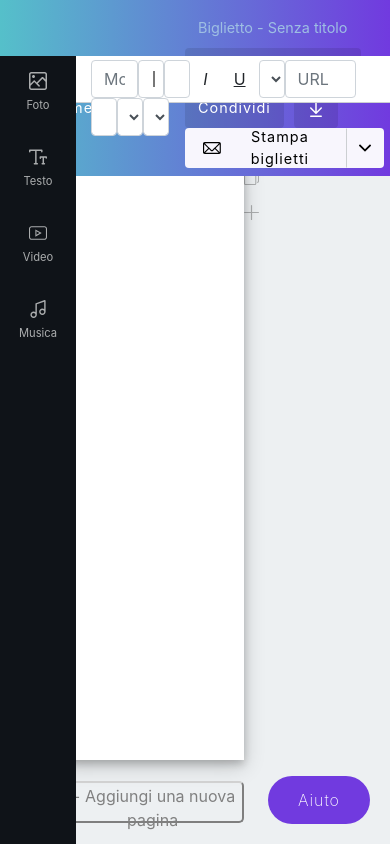
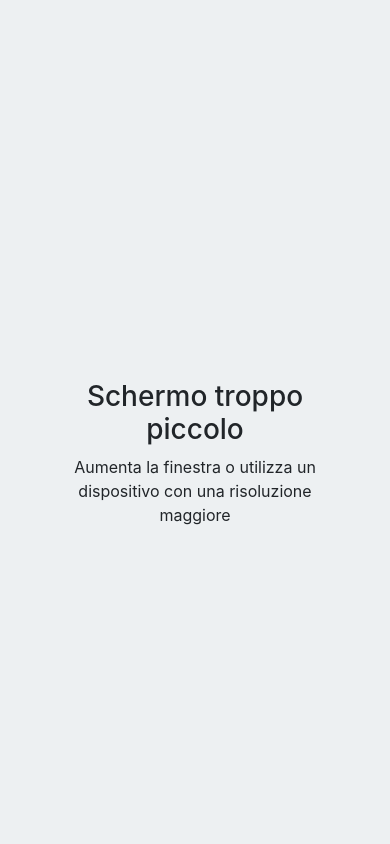
Before and after one commit to LorenzoAlto/canva-handmade, a plain HTML site: page index.html in a window 390 px wide. Drawn offline with nearby package versions, Linux system fonts and the light colour scheme.

Commit message:
Added responsivness, min-width of the screen for mobile devices ecc

```diff
--- a/css/style.css
+++ b/css/style.css
@@ -129,7 +129,7 @@ body {
   /* margin: 0 auto; */
 
   position: relative;
-  min-height: calc(100vh - 56px - 84px - 56px - 47px - 5px);
+  min-height: calc(795px - 56px - 84px - 56px - 47px - 5px);
   background-color: #ffffff;
   box-shadow: 0 4px 8px 0 rgba(0, 0, 0, 0.2), 0 6px 20px 0 rgba(0, 0, 0, 0.19);
   padding: 0;
@@ -219,6 +219,7 @@ body {
 
 .float:hover {
   background-color: rgb(138, 82, 252);
+  text-decoration: none;
 }
 /* impostare un immagine di default che rientri nel div */
 .canvas img {
@@ -247,3 +248,48 @@ body {
   margin-right: auto;
   width: 50%;
 }
+
+.sandwich {
+  display: none;
+}
+
+.secondary {
+  display: none;
+}
+
+@media screen and (max-width: 1418px) {
+  .navigation {
+    display: none;
+  }
+
+  .sandwich {
+    display: block;
+    text-align: right;
+  }
+
+  .sandwich img {
+
+    margin-top: 8px;
+  }
+}
+
+@media screen and (max-width: 950px) {
+  .change {
+    display: none;
+  }
+}
+
+@media screen and (max-width: 767px) {
+  .primary {
+    display: none;
+  }
+
+  .secondary {
+    display: block;
+    text-align: center;
+  }
+
+  .secondary h3 {
+    padding-top: 45vh;
+  }
+}
--- a/index.html
+++ b/index.html
@@ -88,11 +88,11 @@
     <title>Progetto senza titolo</title>
   </head>
   <body ondragover="drag_over(event)" ondrop="drop(event)">
-    <div class="container-fluid">
+    <div class="container-fluid primary">
       <nav class="navbar navbar-expand-lg navbar-dark top-nav">
         <!-- da levare che la navbar diventi cicciona -->
         <!-- modificare i bordi dei bottoni all' interno della nav-->
-        <div class="col-6 p0w">
+        <div class="col p0w">
           <div class="row">
             <button class="btn btn-nav m5w">
               <svg
@@ -157,10 +157,14 @@
             </button>
 
             <p id="logger-text" class="p-nav m5w"></p>
+            <div class="sandwich col">
+              <img src="img/open-menu.svg" alt="" height="25" >
+            </div>
+
           </div>
         </div>
 
-        <div class="col-6 p0w">
+        <div class="col p0w navigation">
           <div class="row">
             <button class="btn btn-nav-2 m5w ">Biglietto - Senza titolo</button>
 
@@ -558,9 +562,9 @@
               value="16"
               min="1"
             />
-            <button id="text-style" class="btn italic">I</button>
-            <button id="text-decoration" class="btn underline">U</button>
-            <select class="form-control col-1" id="text-weight">
+            <button id="text-style" class="btn italic change">I</button>
+            <button id="text-decoration" class="btn underline change">U</button>
+            <select class="form-control col-1 change" id="text-weight">
               <option value="normal">Medio</option>
               <option value="bold">Grassetto</option>
               <option value="lighter">Fino</option>
@@ -573,12 +577,12 @@
             />
             <input
               type="number"
-              class="form-control col-1 "
+              class="form-control col-1 change"
               id="img-size"
               value="200"
               min="100"
             />
-            <select class="form-control col-1" id="text-font">
+            <select class="form-control col-1 change" id="text-font">
               <option value="'Roboto', sans-serif">Roboto</option>
               <option value="'Playfair Display', serif"
                 >Playfair Display</option
@@ -716,5 +720,14 @@
       <a class="float" href="">Aiuto</a>
     </div>
     <!-- Fine container-fluid -->
+
+    <div class="conainer-fluid secondary">
+      <div class=row>
+        <div class="col-8 offset-2">
+          <h3>Schermo troppo piccolo</h3>
+          <p>Aumenta la finestra o utilizza un dispositivo con una risoluzione maggiore</p>
+        </div>
+      </div>
+    </div>
   </body>
 </html>
```
